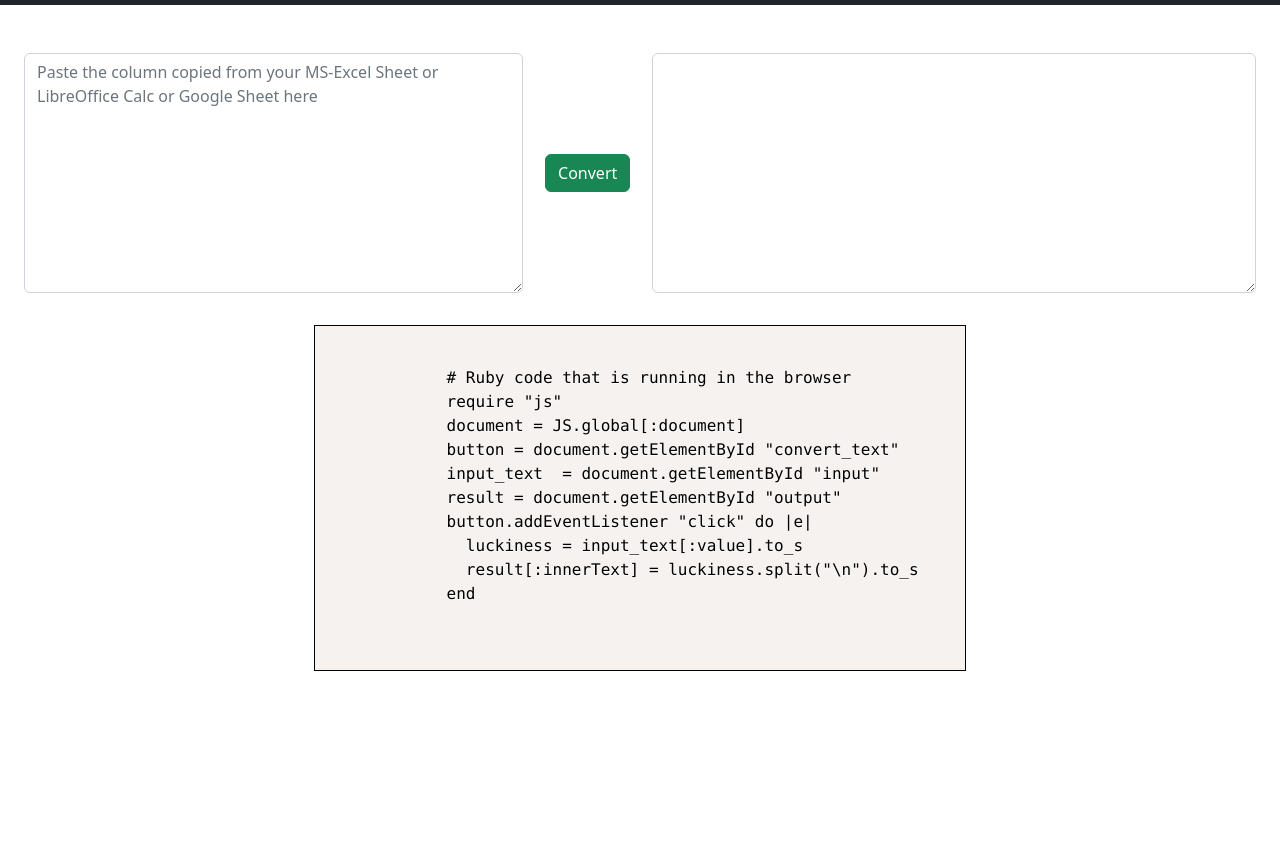
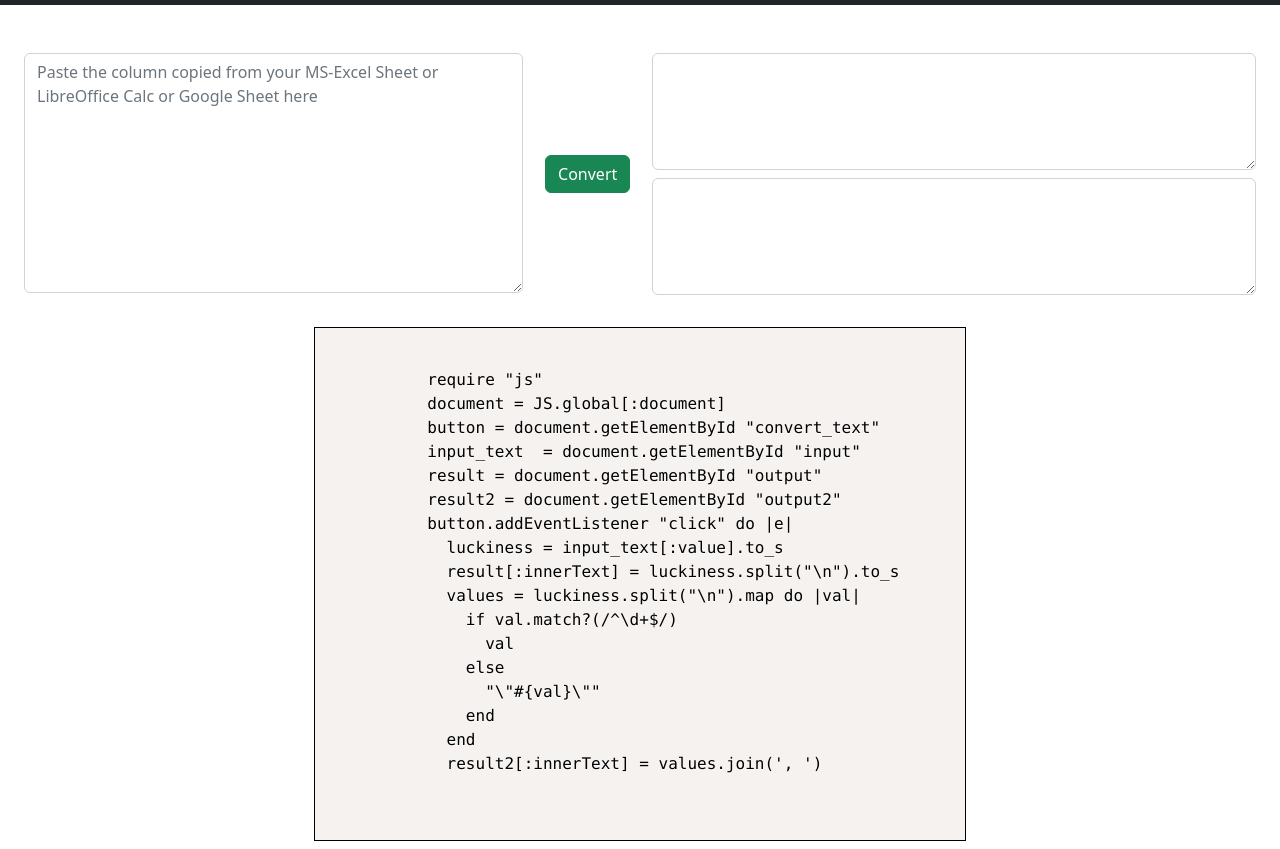
Before and after one commit to coderhs/column_to_array, a website: page index.html in a window 1280 px wide. Shown: the part 51-900 px from the top of the page. Before the commit the page ends 800 px from the top, so only its background shows below. Drawn offline with nearby package versions, Linux system fonts and the light colour scheme.

Commit message:
Display the array as comma separated option.
["asb", "asdsad"] => "asb", "asdsad"
["1", "2", "3", "4"] => 1,2,3,4

```diff
--- a/index.html
+++ b/index.html
@@ -1,52 +1,112 @@
 <html>
   <head>
     <title>Convert Column to Array using ruby (WASM)</title>
-      <link href="node_modules/bootstrap/dist/css/bootstrap.min.css" rel="stylesheet">
-      <link href="node_modules/prismjs/themes/prism.css" rel="stylesheet">
+    <link
+      href="node_modules/bootstrap/dist/css/bootstrap.min.css"
+      rel="stylesheet"
+    />
+    <link href="node_modules/prismjs/themes/prism.css" rel="stylesheet" />
   </head>
   <body>
     <nav class="navbar navbar-expand-md navbar-dark bg-dark">
       <a class="navbar-brand" href="#">Column to Array</a>
-      <button class="navbar-toggler" type="button" data-toggle="collapse" data-target="#navbarsExampleDefault" aria-controls="navbarsExampleDefault" aria-expanded="false" aria-label="Toggle navigation">
+      <button
+        class="navbar-toggler"
+        type="button"
+        data-toggle="collapse"
+        data-target="#navbarsExampleDefault"
+        aria-controls="navbarsExampleDefault"
+        aria-expanded="false"
+        aria-label="Toggle navigation"
+      >
         <span class="navbar-toggler-icon"></span>
       </button>
     </nav>
 
     <div class="mt-4 p-4">
       <div class="row">
-        <div class="col-5"><textarea id="input" class="form-control" style="height: 240px" placeholder="Paste the column copied from your MS-Excel Sheet or LibreOffice Calc or Google Sheet here"></textarea></div>
-        <div class="col-1 text-center d-flex align-items-center justify-content-center"><button id="convert_text" class="btn btn-success">Convert</button></div>
-        <div class="col-6"><textarea id="output" class="form-control" style="height: 240px" readonly></textarea></div>
+        <div class="col-5" style="display: flex; align-items: stretch">
+          <textarea
+            id="input"
+            class="form-control"
+            style="height: 240px"
+            placeholder="Paste the column copied from your MS-Excel Sheet or LibreOffice Calc or Google Sheet here"
+          ></textarea>
+        </div>
+        <div
+          class="col-1 text-center d-flex align-items-center justify-content-center"
+        >
+          <button id="convert_text" class="btn btn-success">Convert</button>
+        </div>
+        <div class="col-6">
+          <div class="row h-100">
+            <div class="col-12 mb-2">
+              <textarea
+                id="output"
+                class="form-control"
+                style="height: 117px"
+                readonly
+              ></textarea>
+            </div>
+            <div class="col-12">
+              <textarea
+                id="output2"
+                class="form-control"
+                style="height: 117px"
+                readonly
+              ></textarea>
+            </div>
+          </div>
+        </div>
       </div>
     </div>
     <div class="row justify-content-md-center">
-      <pre style="border: solid 1px" class="col-6 ">
+      <pre style="border: solid 1px" class="col-6">
         <code class="language-ruby">
-            # Ruby code that is running in the browser
           require "js"
           document = JS.global[:document]
           button = document.getElementById "convert_text"
           input_text  = document.getElementById "input"
           result = document.getElementById "output"
+          result2 = document.getElementById "output2"
           button.addEventListener "click" do |e|
             luckiness = input_text[:value].to_s
             result[:innerText] = luckiness.split("\n").to_s
+            values = luckiness.split("\n").map do |val|
+              if val.match?(/^\d+$/)
+                val
+              else
+                "\"#{val}\""
               end
+            end
+            result2[:innerText] = values.join(', ')
         </code>
       </pre>
     </div>
   </body>
   <script src="node_modules/ruby-head-wasm-wasi/dist/browser.script.iife.js"></script>
-  <link href="node_modules/bootstrap/dist/js/bootstrap.min.js" rel="stylesheet">
+  <link
+    href="node_modules/bootstrap/dist/js/bootstrap.min.js"
+    rel="stylesheet"
+  />
   <script type="text/ruby">
     require "js"
     document = JS.global[:document]
     button = document.getElementById "convert_text"
     input_text  = document.getElementById "input"
     result = document.getElementById "output"
+    result2 = document.getElementById "output2"
     button.addEventListener "click" do |e|
       luckiness = input_text[:value].to_s
       result[:innerText] = luckiness.split("\n").to_s
+      values = luckiness.split("\n").map do |val|
+        if val.match?(/^\d+$/)
+          val
+        else
+          "\"#{val}\""
+        end
+      end
+      result2[:innerText] = values.join(', ')
     end
   </script>
   <script src="node_modules/prismjs/components/prism-core.js"></script>
```
Lines whose indentation alone changed are shown as unchanged.
